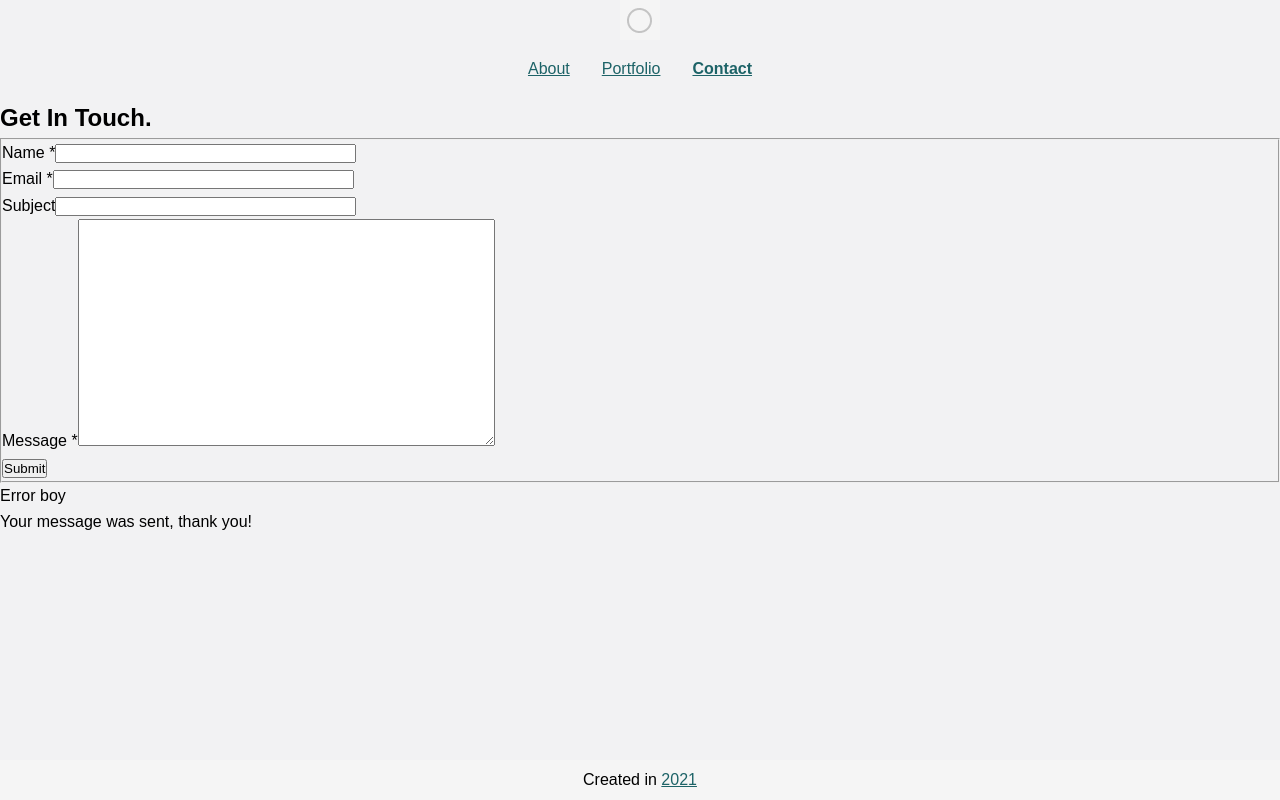
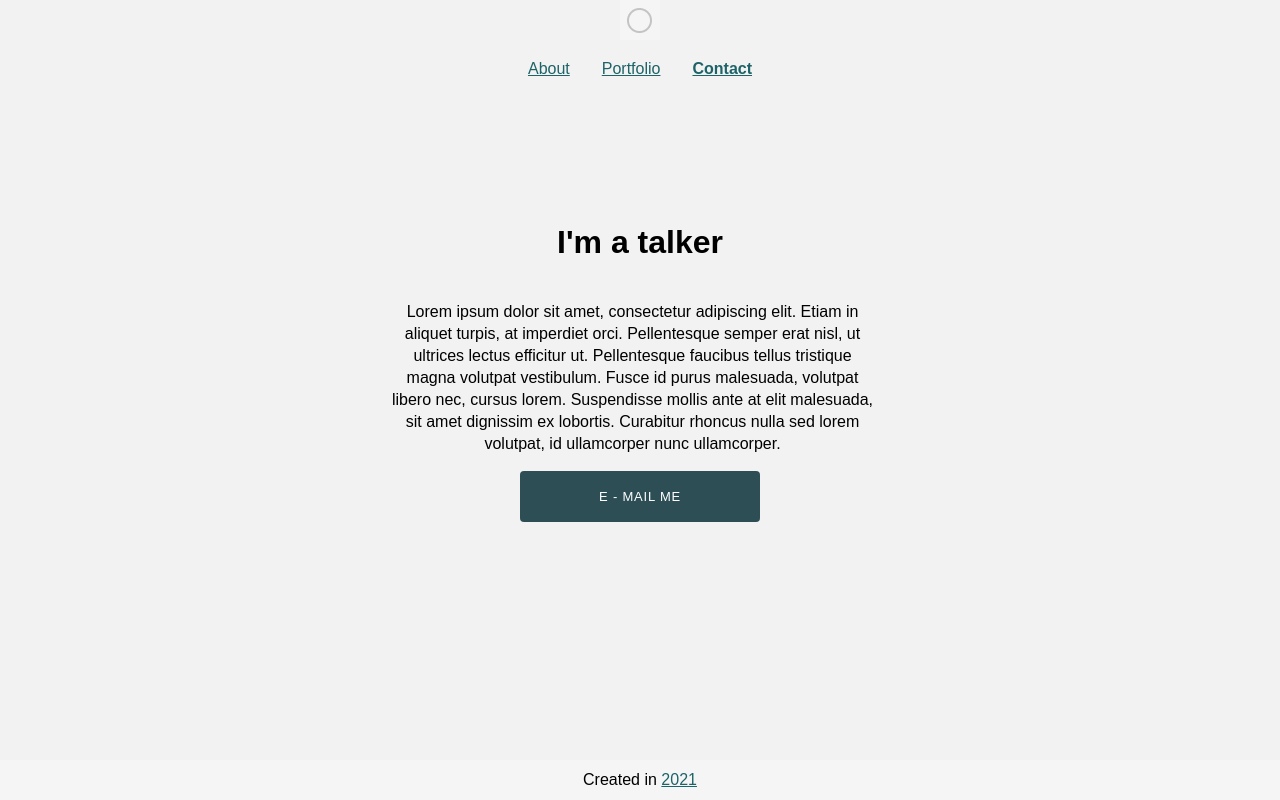
Before and after one commit to BrandonHumphry/Components, a React (Create React App) app: page /contact in a window 1280 px wide. Built offline with nearby package versions, Linux system fonts and the light colour scheme.

Commit message:
working on contact page, needs styling

```diff
--- a/src/pages/Contact.js
+++ b/src/pages/Contact.js
@@ -29,113 +29,31 @@ const Contact = ({ data }) => {
   };
 
   return (
-    <section id="contact">
-      <div className="row section-head">
-        <div className="two columns header-col">
-          <h1>
-            <span>Get In Touch.</span>
-          </h1>
-        </div>
+    <div className="contactbackground">
+      <div className="contact-container">
+        <h1> I'm a talker</h1>
+        <p id="thankful">
+          Lorem ipsum dolor sit amet, consectetur adipiscing elit. Etiam in
+          aliquet turpis, at imperdiet orci. Pellentesque semper erat nisl, ut
+          ultrices lectus efficitur ut. Pellentesque faucibus tellus tristique
+          magna volutpat vestibulum. Fusce id purus malesuada, volutpat libero
+          nec, cursus lorem. Suspendisse mollis ante at elit malesuada, sit amet
+          dignissim ex lobortis. Curabitur rhoncus nulla sed lorem volutpat, id
+          ullamcorper nunc ullamcorper.
+        </p>
 
-        <div className="ten columns">
-          <p className="lead">{contactMessage}</p>
+        <div className="alignbuttons">
+          <a
+            id="button"
+            className="buttons"
+            href="mailto:eandedesignstudio@gmail.com?Subject=StudioEandE.com%20"
+            target="_top"
+          >
+            E - mail Me
+          </a>
         </div>
       </div>
-
-      <div className="row">
-        <div className="eight columns">
-          <form onSubmit={submitForm}>
-            <fieldset>
-              <div>
-                <label htmlFor="contactName">
-                  Name <span className="required">*</span>
-                </label>
-                <input
-                  type="text"
-                  defaultValue=""
-                  value={name}
-                  size="35"
-                  id="contactName"
-                  name="contactName"
-                  onChange={e => setName(e.target.value)}
-                />
-              </div>
-
-              <div>
-                <label htmlFor="contactEmail">
-                  Email <span className="required">*</span>
-                </label>
-                <input
-                  type="text"
-                  defaultValue=""
-                  value={email}
-                  size="35"
-                  id="contactEmail"
-                  name="contactEmail"
-                  onChange={e => setEmail(e.target.value)}
-                />
-              </div>
-
-              <div>
-                <label htmlFor="contactSubject">Subject</label>
-                <input
-                  type="text"
-                  defaultValue=""
-                  value={subject}
-                  size="35"
-                  id="contactSubject"
-                  name="contactSubject"
-                  onChange={e => setSubject(e.target.value)}
-                />
-              </div>
-
-              <div>
-                <label htmlFor="contactMessage">
-                  Message <span className="required">*</span>
-                </label>
-                <textarea
-                  cols="50"
-                  rows="15"
-                  value={message}
-                  onChange={e => setMessage(e.target.value)}
-                  id="contactMessage"
-                  name="contactMessage"
-                ></textarea>
-              </div>
-
-              <div>
-                <button onClick={submitForm} type="submit" className="submit">
-                  Submit
-                </button>
-              </div>
-            </fieldset>
-          </form>
-
-          <div id="message-warning"> Error boy</div>
-          <div id="message-success">
-            <i className="fa fa-check"></i>Your message was sent, thank you!
-            <br />
-          </div>
-        </div>
-
-        {/* <aside className="four columns footer-widgets">
-          <div className="widget widget_contact">
-            <h4>Address and Phone</h4>
-            <p className="address">
-              {contactName}
-              <br />
-              {contactEmail}
-              <br />
-              <br />
-              {street} <br />
-              {city} {state} {zip}
-              <br />
-              <span>{phone}</span>
-            </p>
-          </div>
-        </aside> */}
-      </div>
-    </section>
+    </div>
   );
 };
 
```
